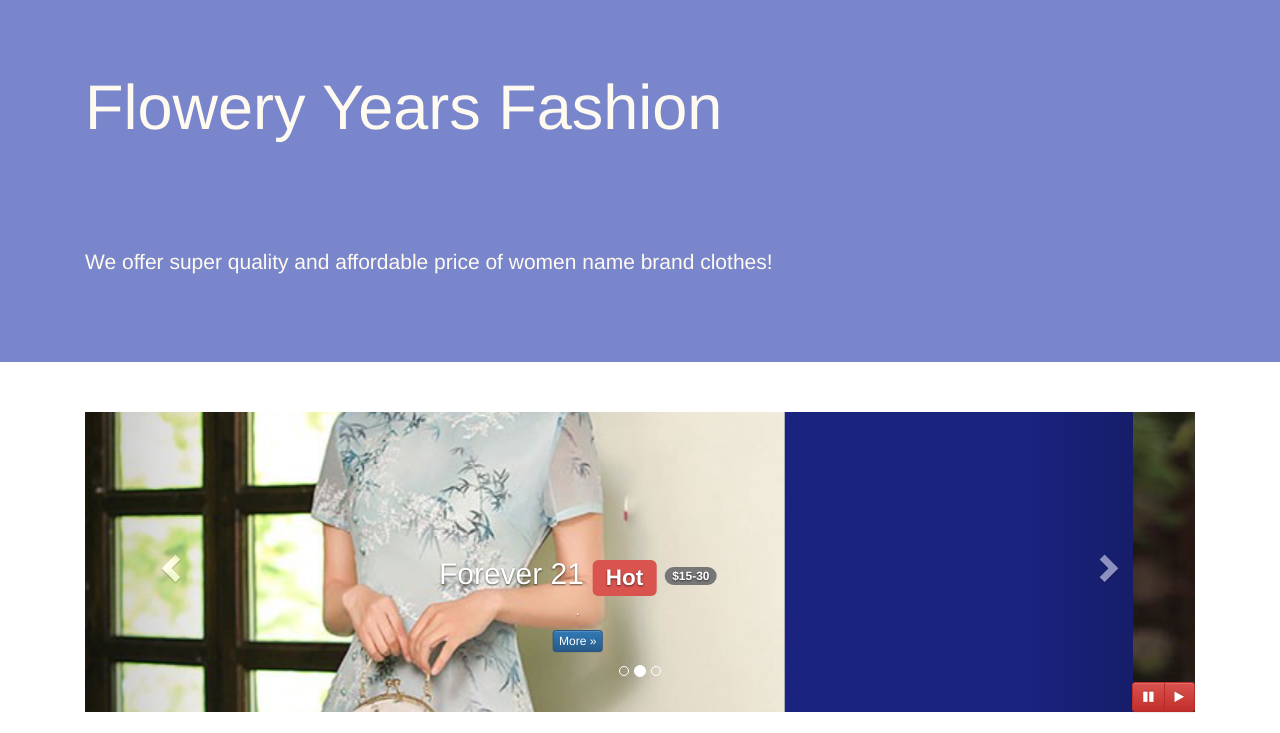
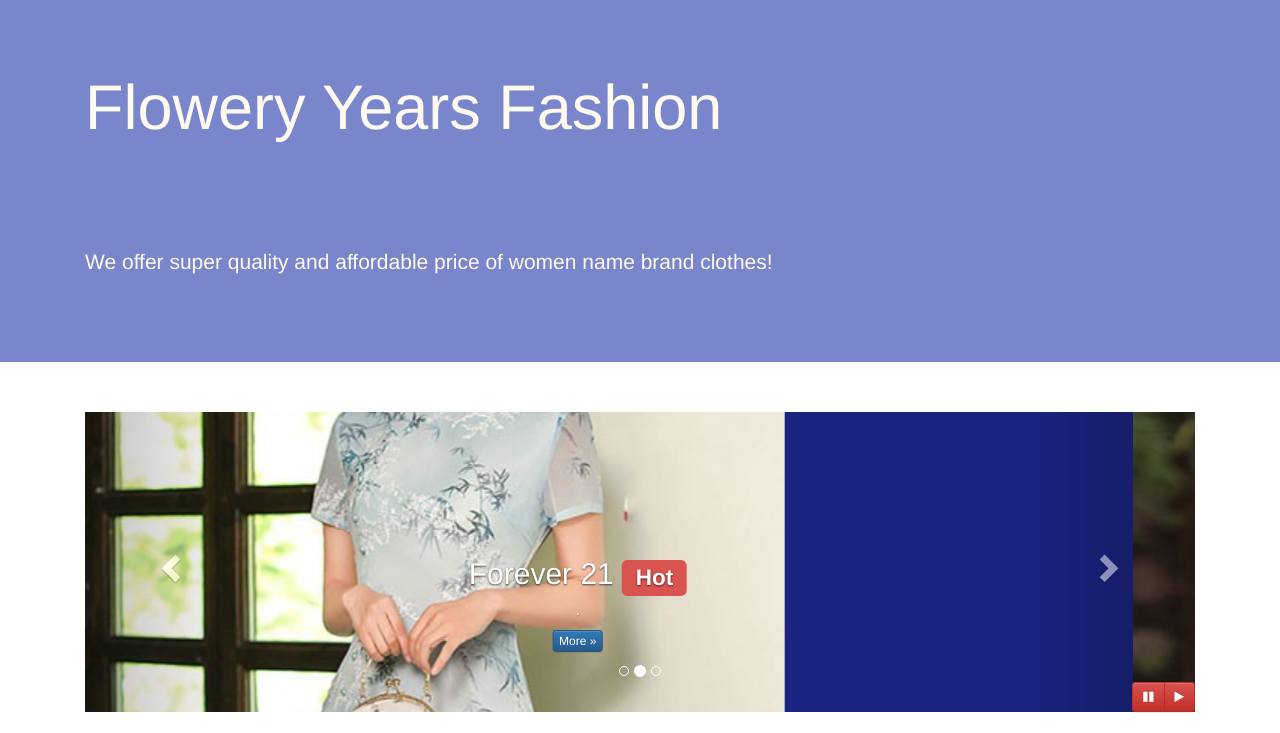
Before and after one commit to winniewwong/FloweryYearsFashion-1, a website: page index.html in a window 1280 px wide. Shown: the part 67-800 px from the top of the page. Drawn offline with nearby package versions, Linux system fonts and the light colour scheme; files whose address does not match are found by name.

Commit message:
check in
check in

```diff
--- a/bower.json
+++ b/bower.json
@@ -1,7 +1,7 @@
 {
-  "name": "conFusion",
+  "name": "floweryyearsfashion",
   "authors": [
-    "winniewwong <winniewwong@hotmail.com>"
+    "floweryyearsfashion <floweryyearsfashion@gmail.com>"
   ],
   "description": "",
   "main": "",
--- a/index.html
+++ b/index.html
@@ -237,7 +237,7 @@
                         <div class="item active">
                             <img class="img-responsive" src="img/Qipao//Light Blue New Qipao.png" alt="Light Blue New Qipao">
                             <div class="carousel-caption">
-                                <h2>Forever 21 <span class="label label-danger">Hot</span> <span class="badge">$15-30</span></h2>
+                                <h2>Forever 21 <span class="label label-danger">Hot</span> <span class="badge"></span></h2>
                                 <p>.</p>
                                 <p><a class="btn btn-primary btn-xs" href="qipao.html">More &raquo;</a></p>
                             </div>
```
Also changed, not shown: contactus.html (+1 -1 lines).
